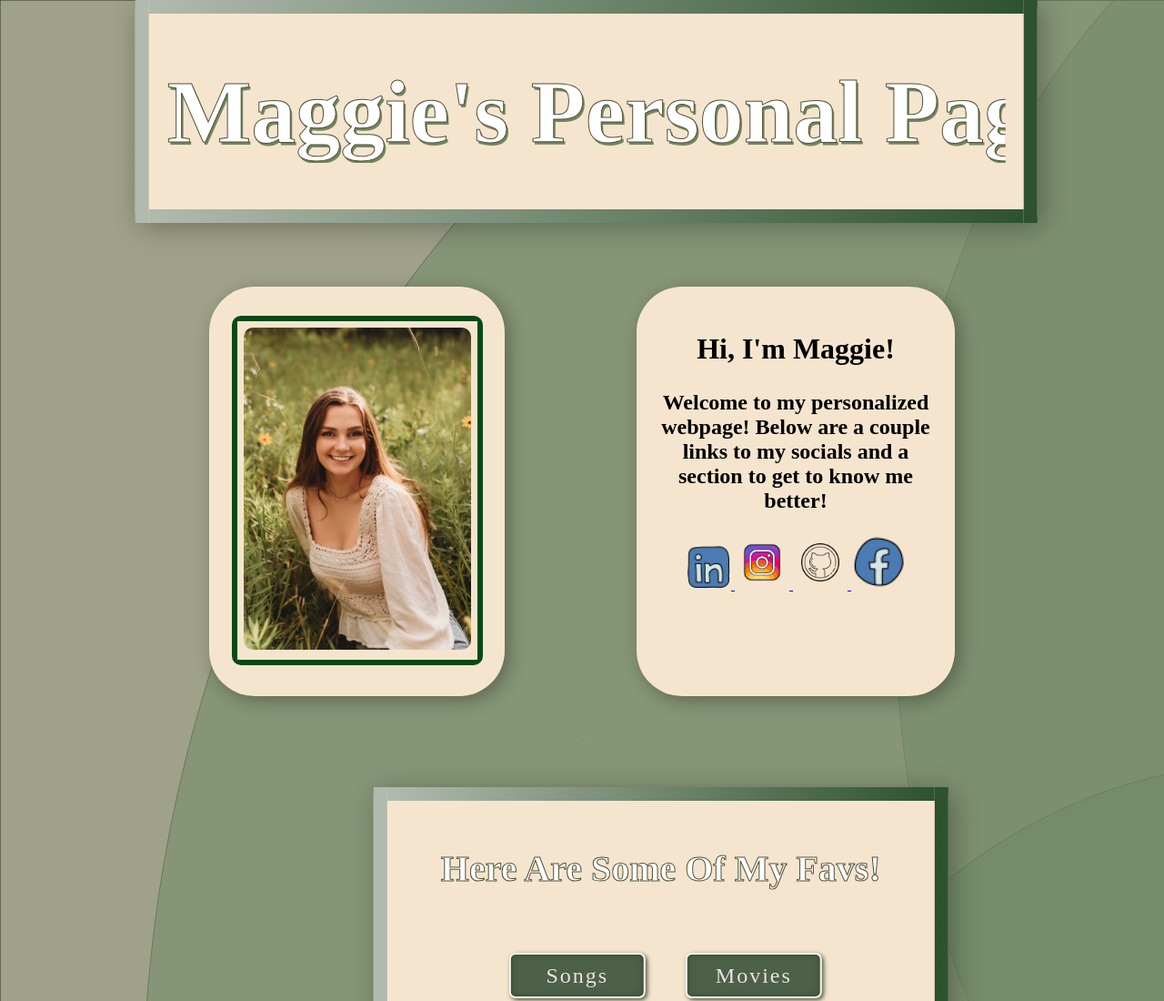
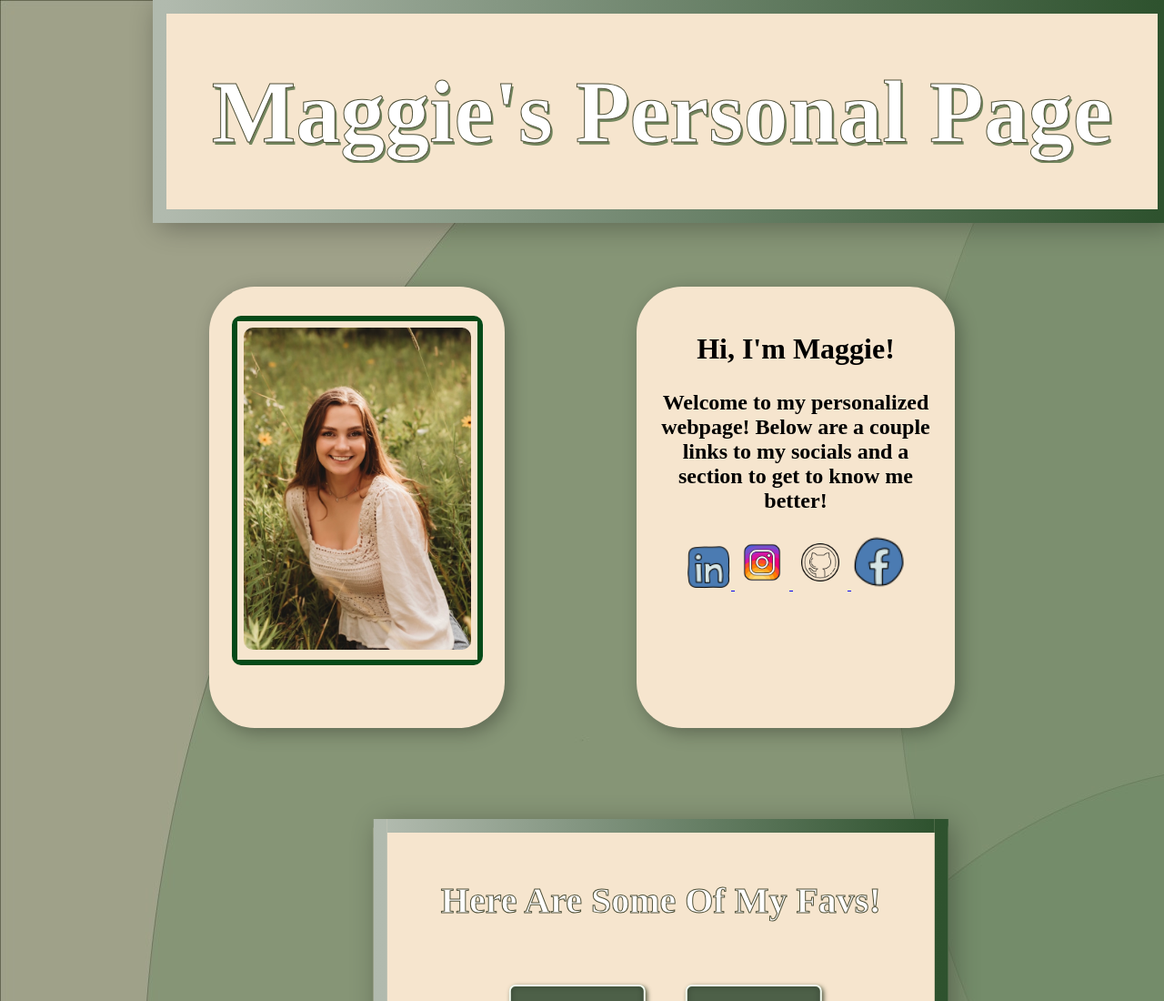
Before and after one commit to MaggieHolman/MaggiesPersonalPage, a plain HTML site: page index.html in a window 1280 px wide. Shown: the top 1100 px of the page at 91% size. Drawn offline with Linux system fonts and the light colour scheme; a web font is replaced by a local one.

Commit message:
Add files via upload

```diff
--- a/CSS/style.css
+++ b/CSS/style.css
@@ -17,7 +17,7 @@ body {
 .center {
     /* Your styles for the centered div */
     width: 325px;
-    height: 450px;
+    height: 485px;
     background-color: #f6e5ce;
     text-align: center;
     border-radius: 50px;
@@ -61,7 +61,7 @@ border-image-slice: 1;
 
 .header {
     top: 0;
-    width: 72%;
+    width: 1050px;
     height: 175px; /* Set a specific height for the header */
     background-color: #f6e5ce; /* Set your desired background color */
     display: flex;
```
